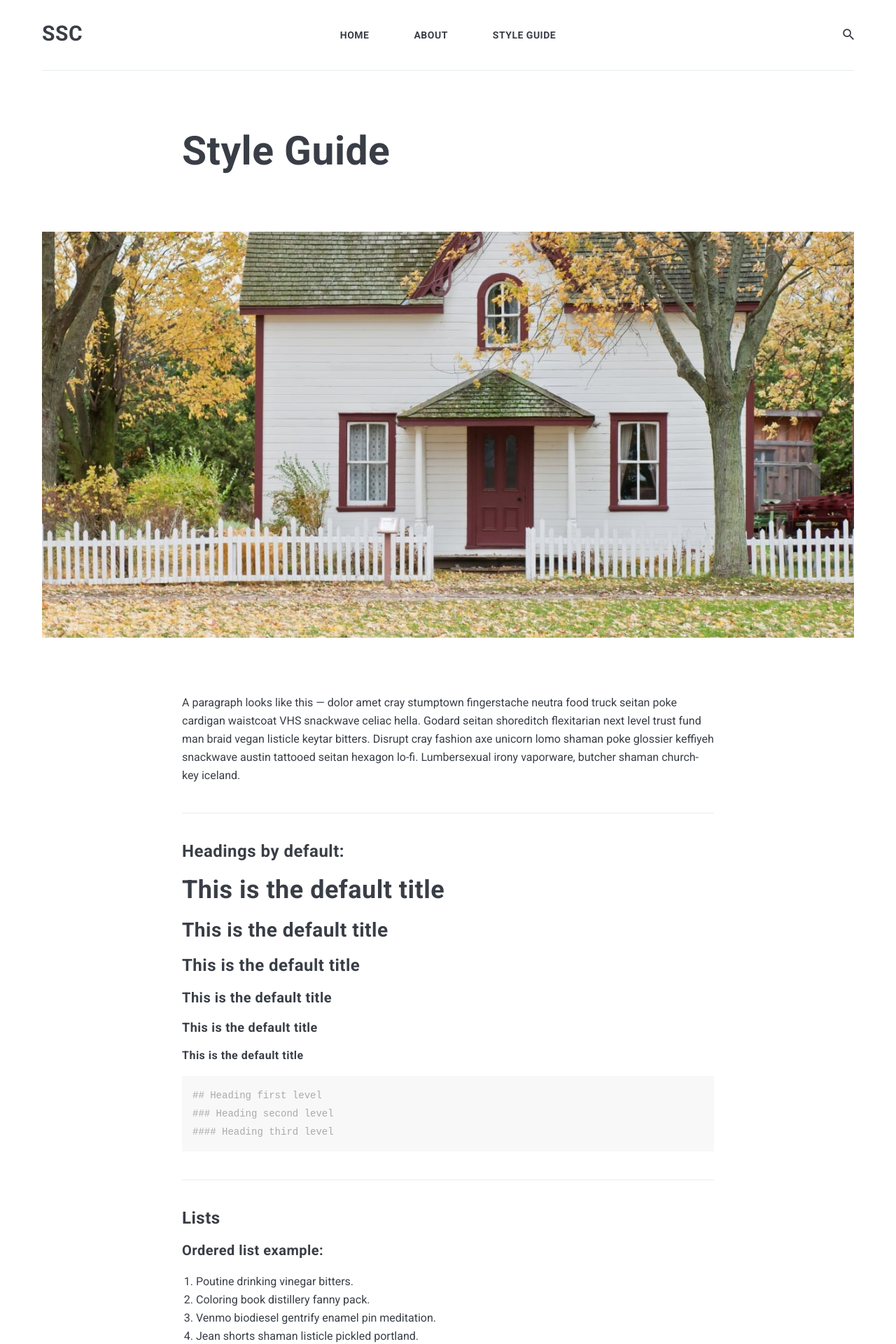
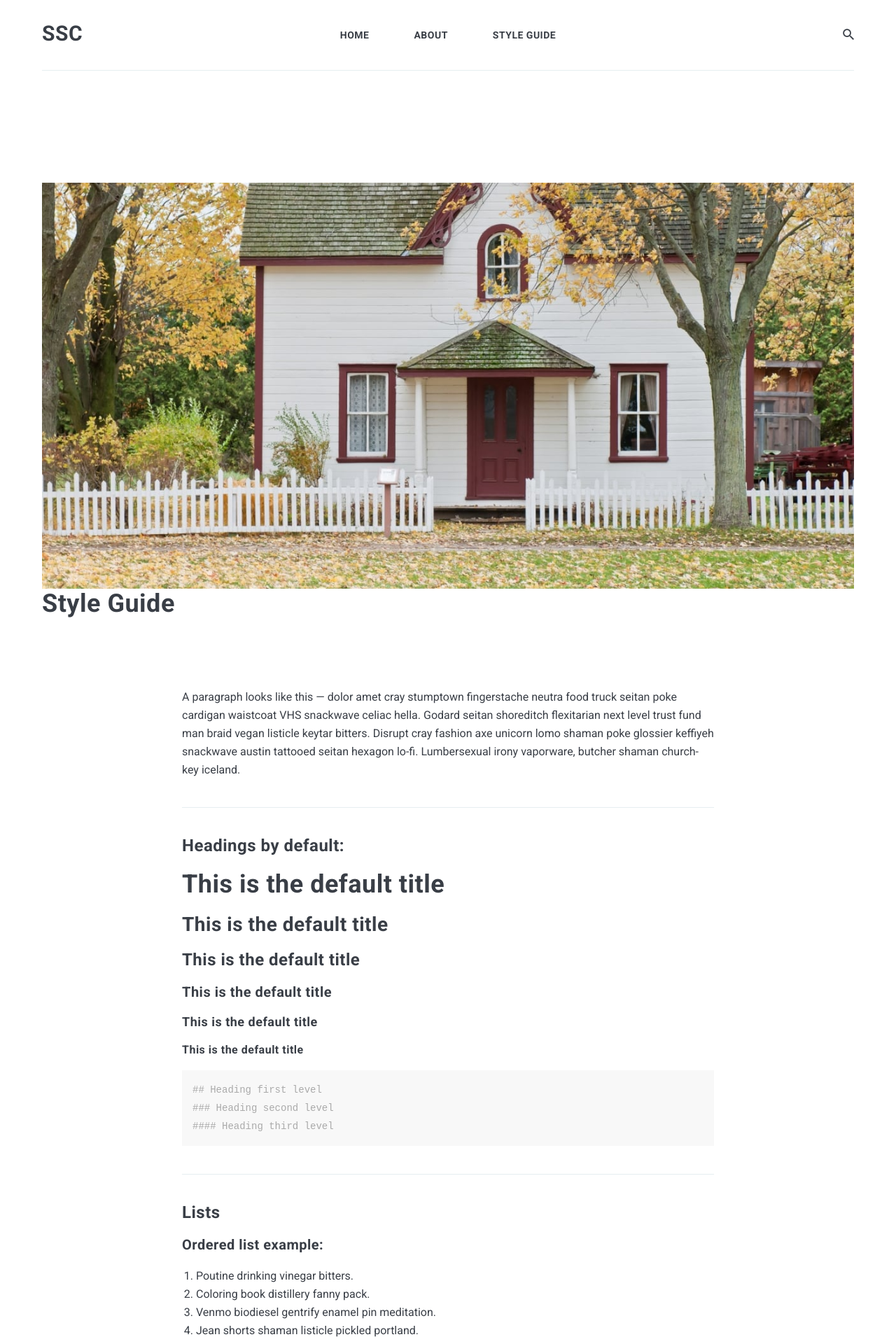
Before and after one commit to 9208k5/test0324, a Jekyll site: the page built from _pages/styleguide.md, in a window 1280 px wide. Shown: the top 1920 px of the page at 70% size. Built offline with Jekyll 4.4.1, drawn with Linux system fonts in a browser that asks for light colours; nearby versions of some CDN libraries.

Commit message:
Update page.html

```diff
--- a/_layouts/page.html
+++ b/_layouts/page.html
@@ -5,7 +5,7 @@ layout: default
 	<div class="page-title-box">
 		<div class="row">
 			<div class="col col-10 push-2 col-11 push-t-1 col-m-12 push-m-0">
-				<h1 class="page-title">{{ page.title | escape }}</h1>
+
 			</div>
 		</div>
 	</div>
@@ -19,6 +19,7 @@ layout: default
 
 
 <div class="container">
+	<h1 class="page-title">{{ page.title | escape }}</h1>
 	<div class="row">
 		<!-- begin page -->
 		<article class="page col col-8 col-t-10 col-m-12">
```
